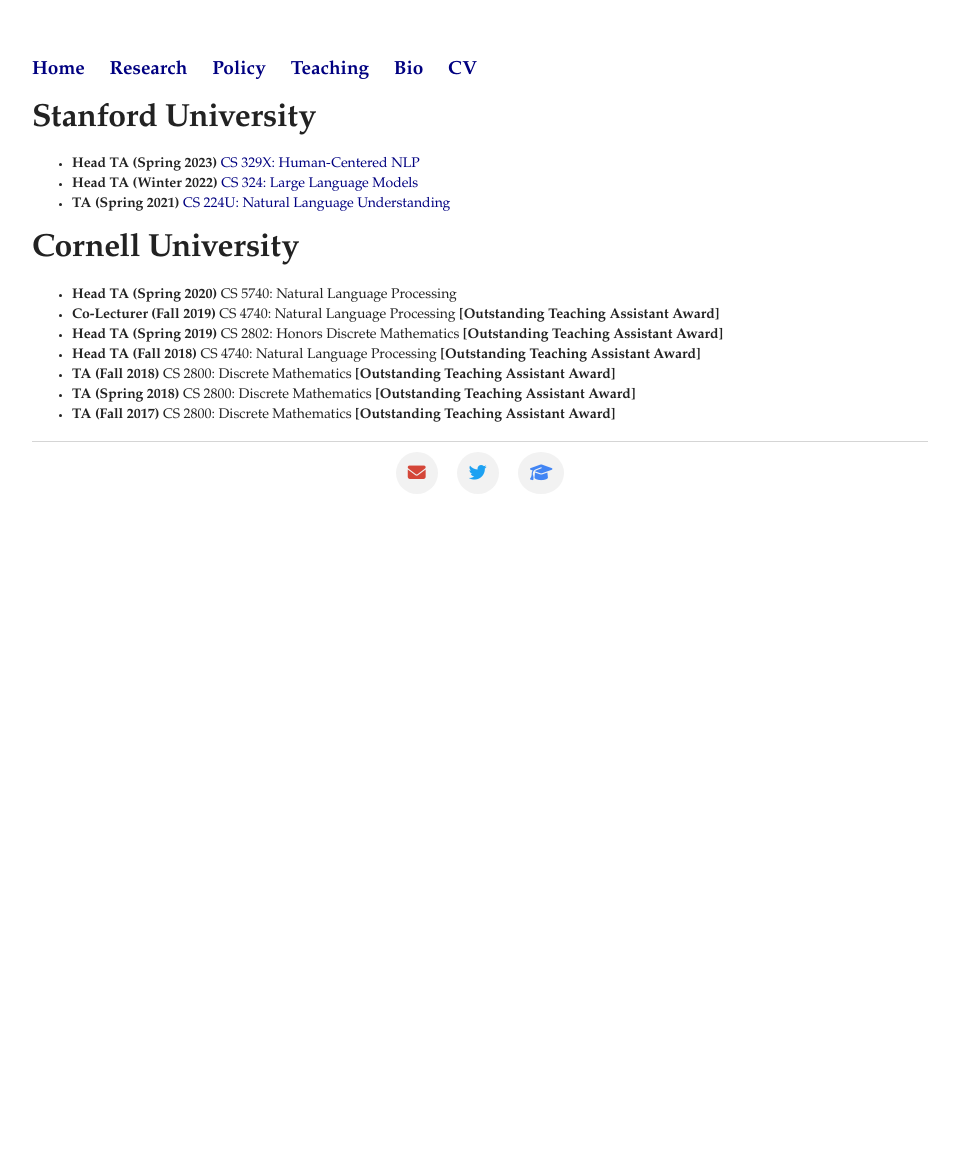
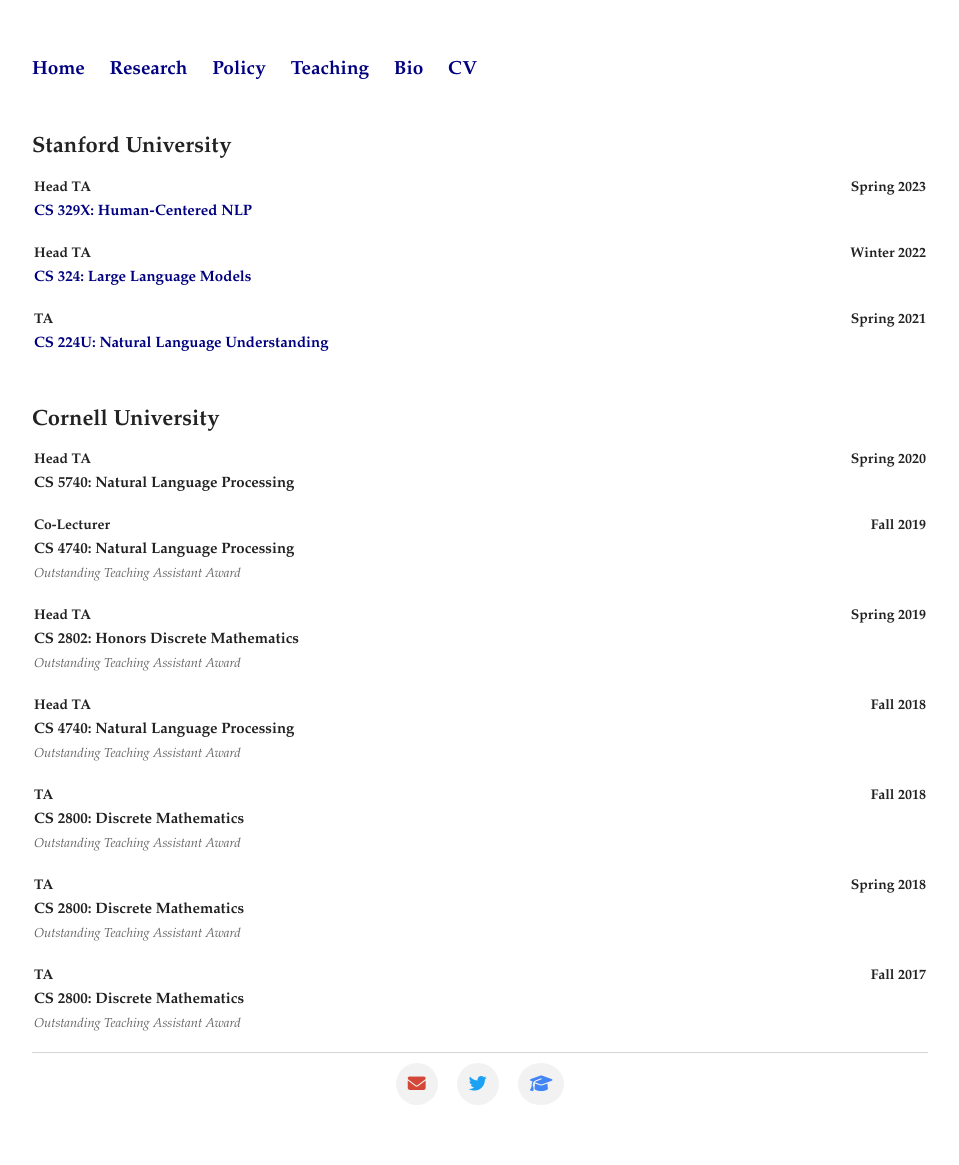
Before and after one commit to rishibommasani/rishibommasani.github.io, a Jekyll site: the page built from teaching/index.html, in a window 1280 px wide. Shown: the whole page, without its empty margins (160-1119 px from the left). Built offline with Jekyll 4.4.1, drawn with Linux system fonts in a browser that asks for light colours; before the commit the page ends 900 px from its top, so only the background shows below that.

Commit message:
Restyle policy and teaching pages

```diff
--- a/css/main.css
+++ b/css/main.css
@@ -175,3 +175,79 @@
   line-height: 1.75;
   color: #2c2c2c;
 }
+
+.teaching-page {
+  margin: 24px 0 12px;
+  display: grid;
+  gap: 18px;
+}
+
+.teaching-block h2 {
+  margin-bottom: 10px;
+}
+
+.teaching-list {
+  list-style: none;
+  padding: 0;
+  margin: 0;
+  display: flex;
+  flex-direction: column;
+  gap: 10px;
+}
+
+.teaching-card {
+  padding: 6px 2px;
+  border: none;
+  background: transparent;
+  box-shadow: none;
+}
+
+.teaching-meta {
+  display: flex;
+  justify-content: space-between;
+  font-weight: 700;
+  margin-bottom: 4px;
+}
+
+.teaching-course {
+  font-size: 15px;
+  font-weight: 600;
+}
+
+.teaching-note {
+  margin-top: 4px;
+  font-size: 13px;
+  color: #666;
+  font-style: italic;
+}
+
+.policy-page {
+  display: grid;
+  gap: 14px;
+  margin: 18px 0 8px;
+}
+
+.policy-item {
+  padding: 12px 0;
+  border-bottom: 1px solid #e5e5e5;
+}
+
+.policy-title {
+  font-size: 16px;
+  font-weight: 700;
+}
+
+.policy-authors {
+  margin-top: 4px;
+  font-size: 14px;
+  color: #555;
+}
+
+.policy-links {
+  margin-top: 4px;
+  font-size: 13px;
+}
+
+.policy-item:last-child {
+  border-bottom: none;
+}
--- a/teaching/index.html
+++ b/teaching/index.html
@@ -2,20 +2,62 @@
 layout: default
 title: Teaching
 ---
-	<h1>Stanford University</h1>
-	<ul>
-		<li> <b> Head TA (Spring 2023) </b> <a href="https://web.stanford.edu/class/cs329x/">CS 329X: Human-Centered NLP</a> </li>
-		<li> <b> Head TA (Winter 2022) </b> <a href="https://stanford-cs324.github.io/winter2022/">CS 324: Large Language Models</a> </li>
-		<li> <b> TA (Spring 2021) </b> <a href="http://web.stanford.edu/class/cs224u/">CS 224U: Natural Language Understanding</a> </li>
-	</ul>
+<div class="teaching-page">
+	<section class="teaching-block">
+		<h2>Stanford University</h2>
+		<ul class="teaching-list">
+			<li class="teaching-card">
+				<div class="teaching-meta"><span class="teaching-role">Head TA</span><span class="teaching-term">Spring 2023</span></div>
+				<div class="teaching-course"><a href="https://web.stanford.edu/class/cs329x/">CS 329X: Human-Centered NLP</a></div>
+			</li>
+			<li class="teaching-card">
+				<div class="teaching-meta"><span class="teaching-role">Head TA</span><span class="teaching-term">Winter 2022</span></div>
+				<div class="teaching-course"><a href="https://stanford-cs324.github.io/winter2022/">CS 324: Large Language Models</a></div>
+			</li>
+			<li class="teaching-card">
+				<div class="teaching-meta"><span class="teaching-role">TA</span><span class="teaching-term">Spring 2021</span></div>
+				<div class="teaching-course"><a href="http://web.stanford.edu/class/cs224u/">CS 224U: Natural Language Understanding</a></div>
+			</li>
+		</ul>
+	</section>
 
-	<h1>Cornell University</h1>
-	<ul>
-		<li> <b> Head TA (Spring 2020) </b> CS 5740: Natural Language Processing </li>
-		<li> <b> Co-Lecturer (Fall 2019) </b> CS 4740: Natural Language Processing <b>[Outstanding Teaching Assistant Award]</b> </li>
-		<li> <b> Head TA (Spring 2019) </b> CS 2802: Honors Discrete Mathematics <b>[Outstanding Teaching Assistant Award]</b> </li>
-		<li> <b> Head TA (Fall 2018) </b> CS 4740: Natural Language Processing <b>[Outstanding Teaching Assistant Award]</b> </li>
-		<li> <b> TA (Fall 2018) </b> CS 2800: Discrete Mathematics <b>[Outstanding Teaching Assistant Award]</b> </li>
-		<li> <b> TA (Spring 2018) </b> CS 2800: Discrete Mathematics <b>[Outstanding Teaching Assistant Award]</b> </li>
-		<li> <b> TA (Fall 2017) </b> CS 2800: Discrete Mathematics <b>[Outstanding Teaching Assistant Award]</b> </li>
-	</ul>
+	<section class="teaching-block">
+		<h2>Cornell University</h2>
+		<ul class="teaching-list">
+			<li class="teaching-card">
+				<div class="teaching-meta"><span class="teaching-role">Head TA</span><span class="teaching-term">Spring 2020</span></div>
+				<div class="teaching-course">CS 5740: Natural Language Processing</div>
+			</li>
+			<li class="teaching-card">
+				<div class="teaching-meta"><span class="teaching-role">Co-Lecturer</span><span class="teaching-term">Fall 2019</span></div>
+				<div class="teaching-course">CS 4740: Natural Language Processing</div>
+				<div class="teaching-note">Outstanding Teaching Assistant Award</div>
+			</li>
+			<li class="teaching-card">
+				<div class="teaching-meta"><span class="teaching-role">Head TA</span><span class="teaching-term">Spring 2019</span></div>
+				<div class="teaching-course">CS 2802: Honors Discrete Mathematics</div>
+				<div class="teaching-note">Outstanding Teaching Assistant Award</div>
+			</li>
+			<li class="teaching-card">
+				<div class="teaching-meta"><span class="teaching-role">Head TA</span><span class="teaching-term">Fall 2018</span></div>
+				<div class="teaching-course">CS 4740: Natural Language Processing</div>
+				<div class="teaching-note">Outstanding Teaching Assistant Award</div>
+			</li>
+			<li class="teaching-card">
+				<div class="teaching-meta"><span class="teaching-role">TA</span><span class="teaching-term">Fall 2018</span></div>
+				<div class="teaching-course">CS 2800: Discrete Mathematics</div>
+				<div class="teaching-note">Outstanding Teaching Assistant Award</div>
+			</li>
+			<li class="teaching-card">
+				<div class="teaching-meta"><span class="teaching-role">TA</span><span class="teaching-term">Spring 2018</span></div>
+				<div class="teaching-course">CS 2800: Discrete Mathematics</div>
+				<div class="teaching-note">Outstanding Teaching Assistant Award</div>
+			</li>
+			<li class="teaching-card">
+				<div class="teaching-meta"><span class="teaching-role">TA</span><span class="teaching-term">Fall 2017</span></div>
+				<div class="teaching-course">CS 2800: Discrete Mathematics</div>
+				<div class="teaching-note">Outstanding Teaching Assistant Award</div>
+			</li>
+		</ul>
+	</section>
+</div>
```
Also changed, not shown: policy/index.html (+50 -50 lines).
